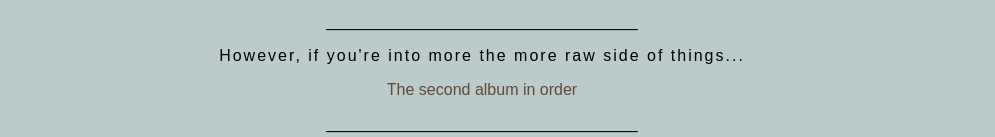
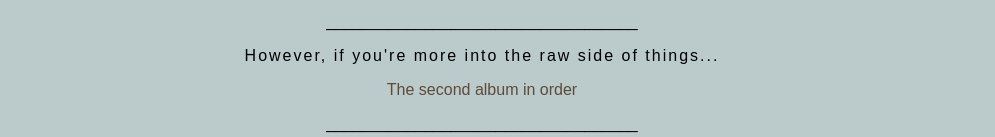
Before and after one commit to domfilth/domfilth.github.io, a plain HTML site: page index.html in a window 1280 px wide. Shown: the part 506-643 px from the top of the page, without its empty margins (158-1153 px from the left). Drawn offline with Linux system fonts and the light colour scheme.

Commit message:
Update index.html

```diff
--- a/index.html
+++ b/index.html
@@ -35,7 +35,7 @@
 
             <a href = "https://fjellvind.bandcamp.com/album/wrath-of-a-titan" id="link1" target="_blank"> The latest album, released on January 2019</a>
             <p id= "underscore">___________________________________</p>
-            <p id="second-link"> However, if you're into more the more raw side of things...</p>
+            <p id="second-link"> However, if you're more into the raw side of things...</p>
             <a href = "https://fjellvind.bandcamp.com/album/skies-unfold" id="link2" target = "_blank"> The second album in order</a>
             <p id= "underscore">___________________________________</p>
             <p id ="third-link"> And last, but not..</p>
```
